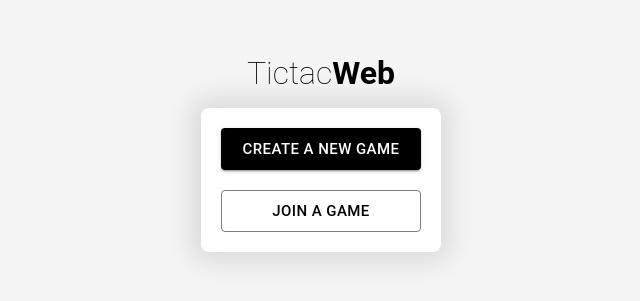
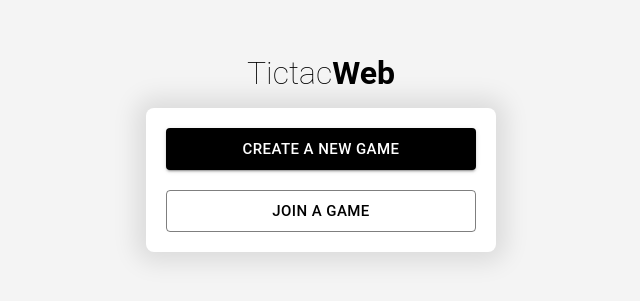
Before and after one commit to LucioHenrique512/tictacweb, a React (Create React App) app: page / in a window 1280 px wide. Shown: the part 247-548 px from the top of the page, without its empty margins (319-959 px from the left). Built offline with nearby package versions, Linux system fonts and the light colour scheme.

Commit message:
implements create endpoint

```diff
--- a/src/components/ForegroundContainer/styles.ts
+++ b/src/components/ForegroundContainer/styles.ts
@@ -6,4 +6,5 @@ export const Container = styled.div`
   border-radius: ${({ theme }) => theme.borderRadius}px;
   box-shadow: 0px 0px 25px 10px rgba(0, 0, 0, 0.1);
   transition: 0.2s;
+  min-width: 350px;
 `;
--- /dev/null
+++ b/src/components/LoadingSpinner/index.tsx
@@ -0,0 +1,40 @@
+import styled from "styled-components";
+
+interface LoadingSpinnerProps {
+  size?: number;
+}
+
+export const LoadingSpinner: React.FC<LoadingSpinnerProps> = ({
+  size = 20,
+}) => {
+  return (
+    <Container size={size}>
+      <svg />
+    </Container>
+  );
+};
+
+type StyledProps = {
+  size: number;
+};
+
+const Container = styled.div<StyledProps>`
+  @keyframes spinner {
+    0% {
+      transform: rotate(0deg);
+    }
+    100% {
+      transform: rotate(360deg);
+    }
+  }
+  svg {
+    width: ${({ size }) => size}px;
+    height: ${({ size }) => size}px;
+    border: ${({ size }) => size * 0.15}px solid
+      ${({ theme }) => theme.colors.background};
+    border-top: ${({ size }) => size * 0.15}px solid
+      ${({ theme }) => theme.colors.secondary};
+    border-radius: 50%;
+    animation: spinner 1.5s linear infinite;
+  }
+`;
--- a/src/components/index.ts
+++ b/src/components/index.ts
@@ -1,2 +1,3 @@
 export { ForegroundContainer } from "./ForegroundContainer";
 export { TopBar } from "./TopBar";
+export { LoadingSpinner } from "./LoadingSpinner";
--- a/src/screens/Wellcome/index.tsx
+++ b/src/screens/Wellcome/index.tsx
@@ -1,36 +1,34 @@
-import { Button } from "@mui/material";
-import React from "react";
+import React, { useState } from "react";
 import { useHistory } from "react-router-dom";
-import { useTheme } from "styled-components";
-import { ForegroundContainer } from "../../components";
-import { Container } from "./styles";
+import { getNewGame } from "../../services/api";
+import { WellcomeView } from "./view";
 
 export const Wellcome: React.FC = () => {
-  const { padding } = useTheme();
   const { push } = useHistory();
+  const [loading, setLoading] = useState<boolean>();
+
+  const onCreateNewGameClick = async () => {
+    try {
+      setLoading(true);
+      const response = await getNewGame();
+      setLoading(false);
+      console.log("game->", response.data.board);
+      //push("/board");
+    } catch (error) {
+      setLoading(false);
+      console.log("deu erro", error);
+    }
+  };
+
+  const onJoinGameClick = () => {
+    push("/join");
+  };
+
   return (
-    <ForegroundContainer>
-      <Container>
-        <Button
-          size="large"
-          variant="contained"
-          style={{ marginBottom: padding.MD }}
-          onClick={() => {
-            push("/board");
-          }}
-        >
-          Create a new game
-        </Button>
-        <Button
-          size="large"
-          variant="outlined"
-          onClick={() => {
-            push("/join");
-          }}
-        >
-          Join a game
-        </Button>
-      </Container>
-    </ForegroundContainer>
+    <WellcomeView
+      onCreateNewGameClick={onCreateNewGameClick}
+      onJoinGameClick={onJoinGameClick}
+      loading={loading}
+    />
   );
 };
--- /dev/null
+++ b/src/screens/Wellcome/view.tsx
@@ -0,0 +1,39 @@
+import React from "react";
+import { Button } from "@mui/material";
+import { useTheme } from "styled-components";
+import { ForegroundContainer } from "../../components";
+import { Container } from "./styles";
+import { LoadingSpinner } from "../../components/LoadingSpinner";
+
+interface WellcomeViewProps {
+  onCreateNewGameClick: () => void;
+  onJoinGameClick: () => void;
+  loading?: boolean;
+}
+
+export const WellcomeView: React.FC<WellcomeViewProps> = ({
+  onCreateNewGameClick,
+  onJoinGameClick,
+  loading,
+}) => {
+  const { padding } = useTheme();
+
+  return (
+    <ForegroundContainer>
+      <Container>
+        <Button
+          size="large"
+          variant="contained"
+          style={{ marginBottom: padding.MD }}
+          onClick={onCreateNewGameClick}
+          disabled={loading}
+        >
+          {loading ? <LoadingSpinner size={15} /> : "Create a new game"}
+        </Button>
+        <Button size="large" variant="outlined" onClick={onJoinGameClick}>
+          Join a game
+        </Button>
+      </Container>
+    </ForegroundContainer>
+  );
+};
--- /dev/null
+++ b/src/services/api.ts
@@ -0,0 +1,8 @@
+import axios from "axios";
+import { GameType } from "../types/gameTypes";
+
+const baseURL = `http://localhost:8080`;
+
+const api = axios.create({ baseURL });
+
+export const getNewGame = () => api.get<GameType>("/game/start");
```
Also changed, not shown: src/types/gameTypes.d.ts (added, +10 -0 lines).
